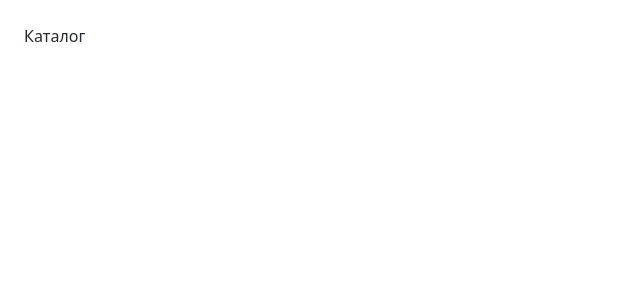
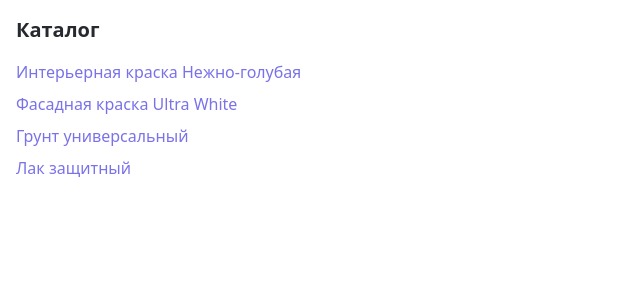
Before and after one commit to uniconsulting/sk_lkz_v1.0, a Next.js app in the folder apps/web/: page /catalog in a window 1280 px wide. Shown: the top 300 px of the page, without its empty margins (0-640 px from the left). Built offline with nearby package versions, Linux system fonts and the light colour scheme.

Commit message:
Update page.tsx

```diff
--- a/apps/web/app/catalog/page.tsx
+++ b/apps/web/app/catalog/page.tsx
@@ -1,3 +1,20 @@
+import Link from 'next/link';
+import { mockProducts } from '../_mock/products';
+
 export default function CatalogPage() {
-  return <main className="p-6">Каталог</main>;
+  return (
+    <main className="p-4">
+      <h1 className="text-xl font-semibold">Каталог</h1>
+
+      <ul className="mt-4 space-y-2">
+        {mockProducts.map((p) => (
+          <li key={p.slug}>
+            <Link className="text-primary hover:underline" href={`/product/${p.slug}/`}>
+              {p.title}
+            </Link>
+          </li>
+        ))}
+      </ul>
+    </main>
+  );
 }
```
